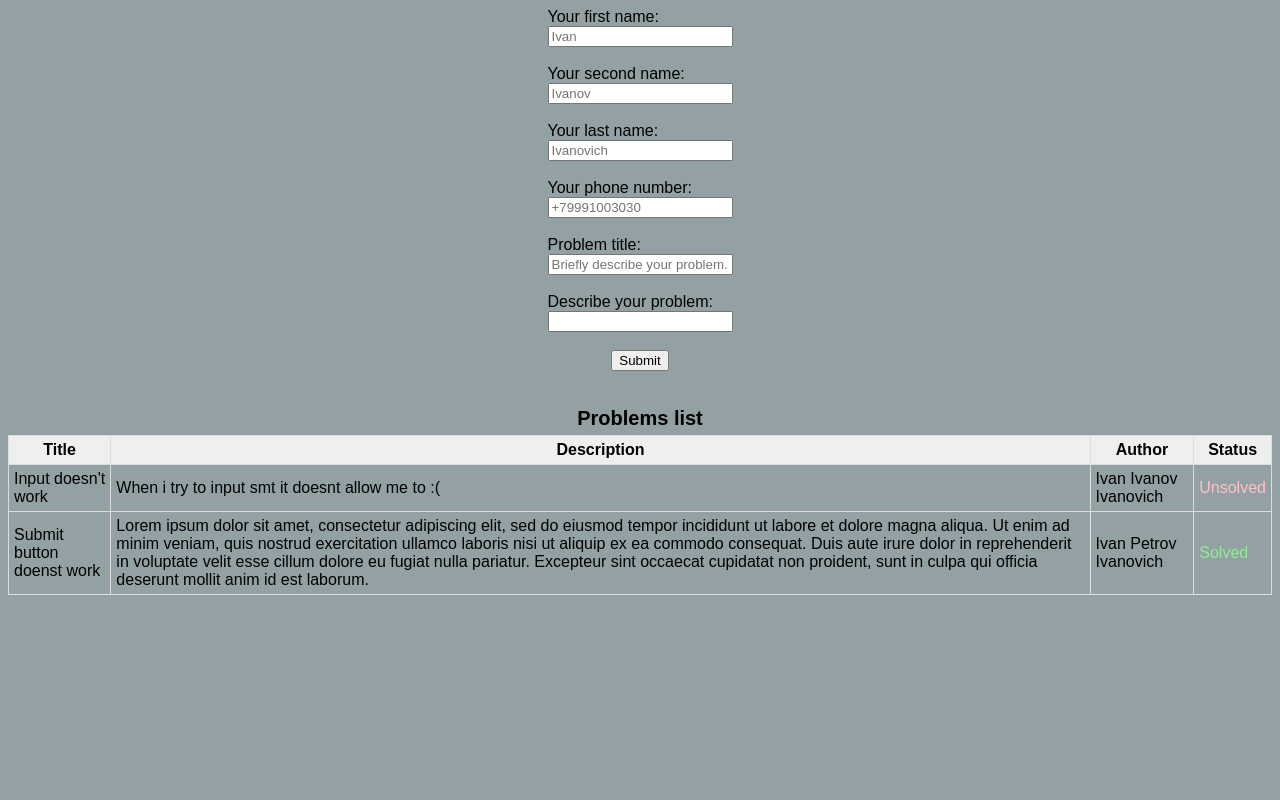
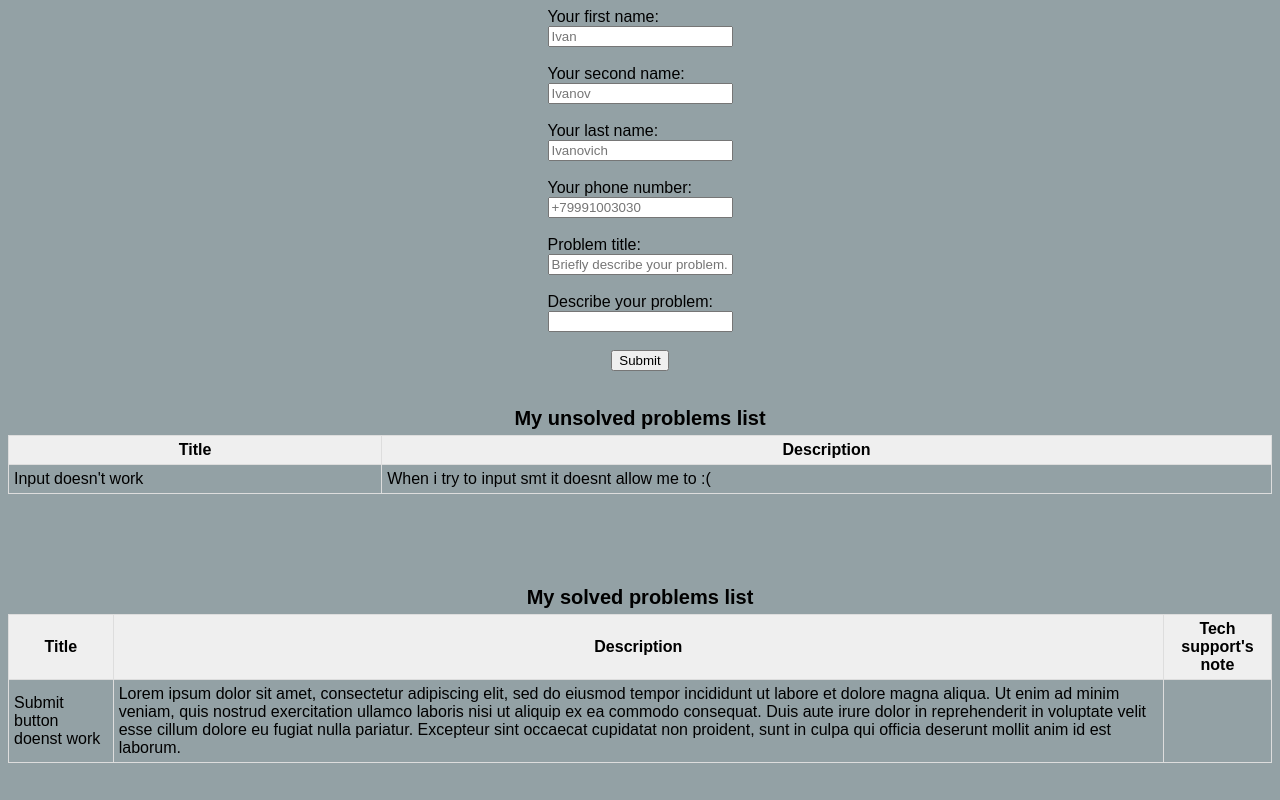
Before and after one commit to H1nkk/internetLab2, a website: page public/user.html in a window 1280 px wide. Drawn offline with Linux system fonts and the light colour scheme.

Commit message:
доработал колонки таблиц

```diff
--- a/public/user.html
+++ b/public/user.html
@@ -54,7 +54,46 @@
     </div>
     <br>
     <br>
-    <div id="table-container" style="width: fit-content; height: fit-content; margin: auto;">
+    <div id="unsolved-container">
+        <div style="text-align: center; font-weight: 700; font-size: 20px; padding-bottom: 5px;">
+            <label for="unsolved" style="margin: auto;">My unsolved problems list</label>
+        </div>
+        <table id="unsolved">
+            <tr>
+                <th>Title</th>
+                <th>Description</th>
+            </tr>
+            <tr>
+                <td>Input doesn't work</td>
+                <td>When i try to input smt it doesnt allow me to :(</td>
+
+            </tr>
+        </table>
+    </div>
+    <br>
+    <br>
+    <br>
+    <br>
+    <div id="solved-container">
+        <div style="text-align: center; font-weight: 700; font-size: 20px; padding-bottom: 5px;">
+            <label for="solved" style="margin: auto;">My solved problems list</label>
+        </div>
+        <table id="solved">
+            <tr>
+                <th>Title</th>
+                <th>Description</th>
+                <th>Tech support's note</th>
+            </tr>
+            <tr>
+                <td>Submit button doenst work</td>
+                <td>Lorem ipsum dolor sit amet, consectetur adipiscing elit, sed do eiusmod tempor incididunt ut labore et dolore magna aliqua. Ut enim ad minim veniam, quis nostrud exercitation ullamco laboris nisi ut aliquip ex ea commodo consequat. Duis aute irure dolor in reprehenderit in voluptate velit esse cillum dolore eu fugiat nulla pariatur. Excepteur sint occaecat cupidatat non proident, sunt in culpa qui officia deserunt mollit anim id est laborum.</td>
+                <td>
+
+                </td>
+            </tr>
+        </table>
+    </div>
+    <!-- <div id="table-container" style="width: fit-content; height: fit-content; margin: auto;">
         <div style="text-align: center; font-weight: 700; font-size: 20px; padding-bottom: 5px;">
             <label for="problem-table" style="margin: auto;">Problems list</label>
         </div>
@@ -80,5 +119,6 @@
             </tr>
         </table>
     </div>
+-->
 </body>
 </html>
```
Also changed, not shown: public/admin.html (+2 -0 lines).
